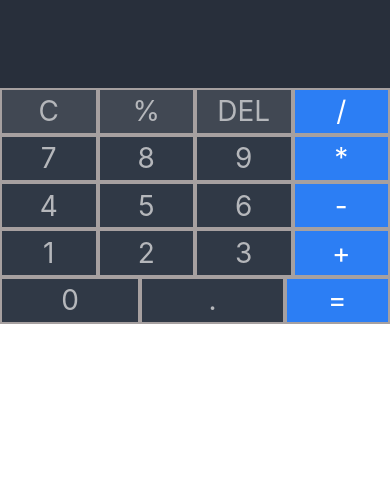
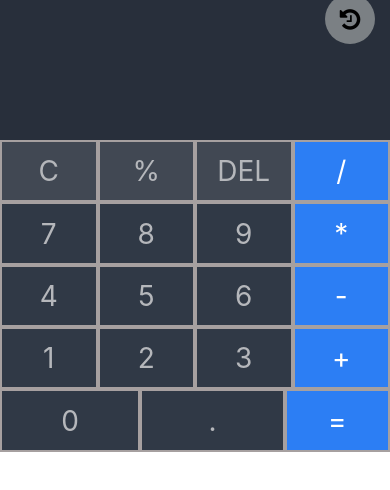
Before and after one commit to npk7264/Calculator, a React Native app: screen / in a window 390 px wide. Shown: the top 490 px of the page. Built offline with nearby package versions, Linux system fonts and the light colour scheme.

Commit message:
create history feature

```diff
--- a/App.js
+++ b/App.js
@@ -2,14 +2,19 @@ import React, { useState } from 'react';
 import {
   StyleSheet,
   View,
+  ScrollView,
   Text,
   TextInput,
   TouchableOpacity,
 } from 'react-native';
 
+import Icon from 'react-native-vector-icons/FontAwesome';
+
 export default function App() {
   const [currentNumber, setCurrentNumber] = useState('');
   const [lastNumber, setLastNumber] = useState('');
+  const [showHistory, setShowHistory] = useState(false);
+  const [exp, setExp] = useState([]);
   const buttons = [
     'C',
     '%',
@@ -126,6 +131,7 @@ export default function App() {
       return;
     } else {
       let result = eval(currentNumber).toString();
+      setExp([...exp, currentNumber + '=' + result]);
       setCurrentNumber(result);
       return;
     }
@@ -134,12 +140,22 @@ export default function App() {
   return (
     <View>
       <View style={styles.results}>
+        <View style={styles.historyButton}>
+          <Icon
+            name={'history'}
+            size={24}
+            color={'black'}
+            onPress={() => {
+              setShowHistory(!showHistory);
+            }}
+          />
+        </View>
         <Text style={styles.prevText}>{lastNumber}</Text>
         <TextInput
           style={styles.inputText}
           onChangeText={(text) => {
             try {
-              setCurrentNumber(eval(text).toString());
+              setCurrentNumber(text);
             } catch {
               alert('Biểu thức không hợp lệ!');
             }
@@ -150,8 +166,9 @@ export default function App() {
         />
       </View>
 
-      <View style={styles.buttons}>
-        {buttons.map((btn) =>
+      <View style={!showHistory ? styles.buttons : styles.history_theme}>
+        {!showHistory ? (
+          buttons.map((btn) =>
             btn === '=' ||
             btn === '/' ||
             btn === '*' ||
@@ -209,6 +226,16 @@ export default function App() {
                 <Text style={styles.textButton}>{btn}</Text>
               </TouchableOpacity>
             )
+          )
+        ) : (
+          <ScrollView>
+            <Text style={{ textAlign: 'center', fontSize: 28, padding: 10 }}>
+              History
+            </Text>
+            {exp.map((item) => {
+              return <Text style={styles.history_text}>{item}</Text>;
+            })}
+          </ScrollView>
         )}
       </View>
     </View>
@@ -216,6 +243,22 @@ export default function App() {
 }
 
 const styles = StyleSheet.create({
+  icon_style: {
+    flexDirection: 'row',
+    flexWrap: 'no-wrap',
+    alignSelf: 'flex-start',
+    margin: 15,
+  },
+  historyButton: {
+    bottom: '15%',
+    margin: 15,
+    backgroundColor: '#7b8084',
+    alignItems: 'center',
+    justifyContent: 'center',
+    width: 50,
+    height: 50,
+    borderRadius: 25,
+  },
   results: {
     backgroundColor: '#282f3b',
     maxWidth: '100%',
@@ -256,4 +299,14 @@ const styles = StyleSheet.create({
     color: '#b5b7bb',
     fontSize: 28,
   },
+  history_theme: {
+    paddingRight: 10,
+    width: '100%',
+    height: '65%',
+    backgroundColor: '#c1c1c1',
+  },
+  history_text: {
+    fontSize: 28,
+    color: '#414853',
+  },
 });
```
Lines whose indentation alone changed are shown as unchanged.
